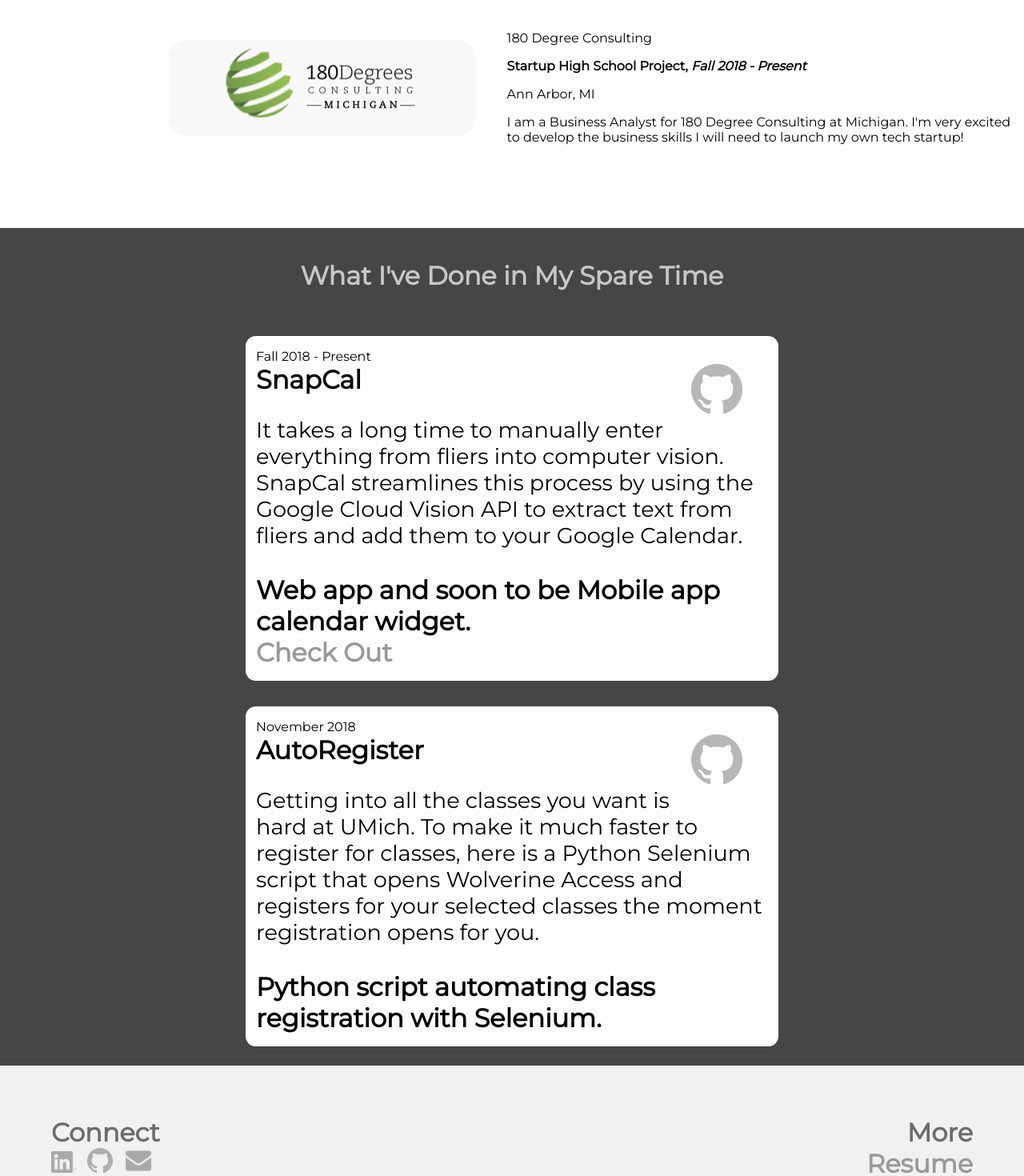
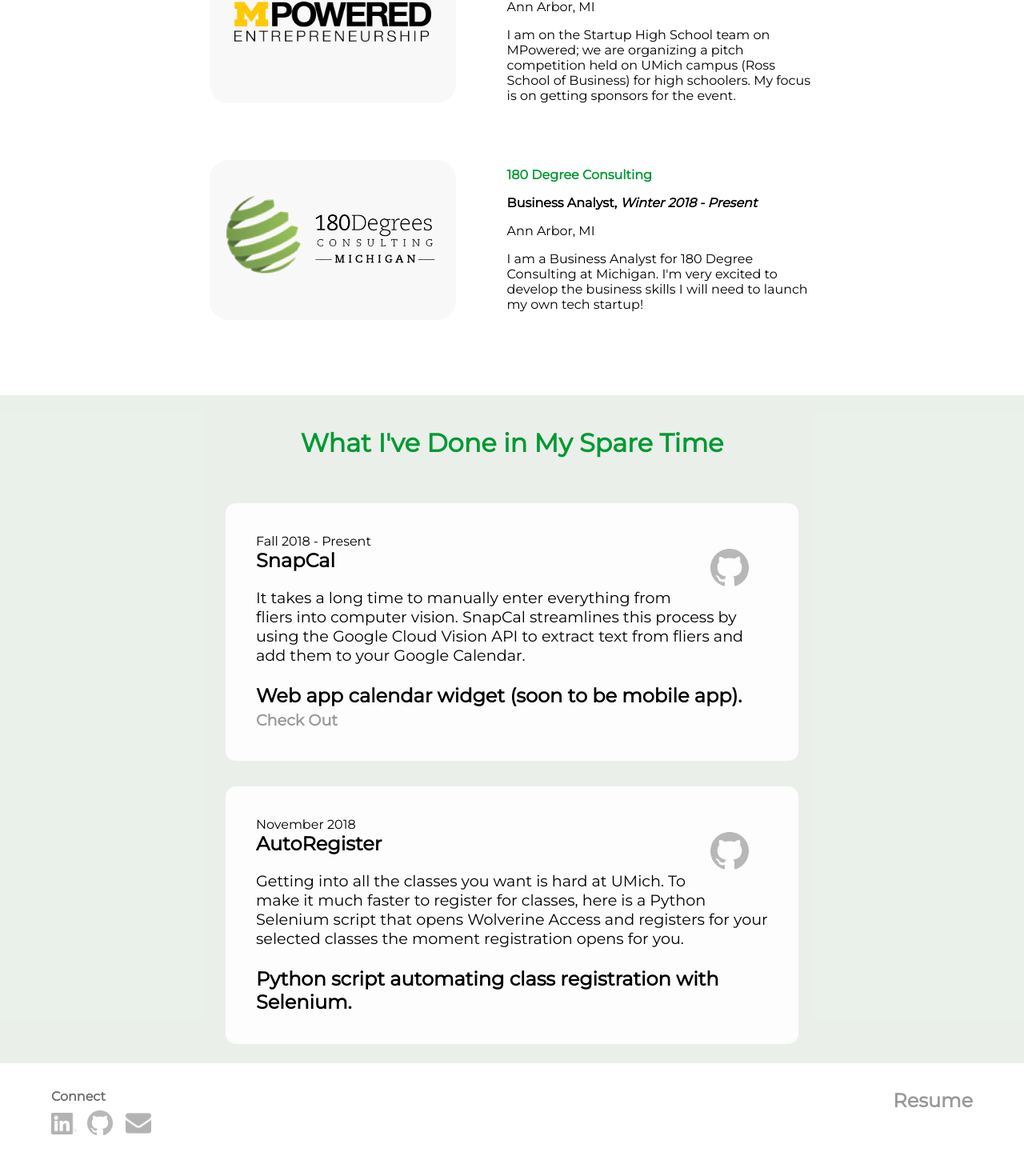
Before and after one commit to rguan72/website2, a React (Create React App) app: page / in a window 1280 px wide. Shown: the part 1774-3244 px from the top of the page at 80% size. Built offline with nearby package versions, Linux system fonts and the light colour scheme.

Commit message:
Revised front end with Karen

```diff
--- a/src/App.css
+++ b/src/App.css
@@ -54,17 +54,25 @@
   margin: auto;
 }
 
+/* .imgbox:hover {
+  filter: opacity(20%);
+} */
+
 .img-background {
   background-color: #f9f8f8;
   border-radius: 3vh;
-  height: 15vh;
-  width: 30vw;
+  height: 25vh;
+  width: 24vw;
   display: flex;
   text-align: center;
 }
 
+.img-background:hover {
+  background-color: #daffd7;
+}
+
 .res-img {
-  width: 65%;
+  width: 90%;
   min-height: 1vh;
   overflow: auto;
 }
@@ -94,10 +102,9 @@
 .text-body {
   text-align: left;
   word-wrap: break-word;
-  max-width: 50%;
-  margin-left: 3vw;
+  max-width: 30vw;
+  margin-left: 5vw;
   position: relative;
-  padding-right: .5vw;
 }
 
 .center {
@@ -108,12 +115,27 @@
   background-color: #f9f9f9;
 }
 
+
+.green {
+  color: #009933;
+}
+
+.gray-green {
+  background-color: #e5ece5cc;
+}
+
+/* Make all greens #009933 */
+
+.underline {
+  text-decoration: underline;
+}
+
 .dark {
-  background-color: rgb(70, 70, 70);
+  background-color: #cccc;
 }
 
 .light-txt {
-  color: rgb(199, 199, 199);
+  color: white;
 }
 
 .card {
@@ -123,16 +145,13 @@
   flex-grow: 1;
   display: inline-block;
   max-width: 50%;
-  padding-top: 2vh;
-  padding-left: 1vw;
-  padding-bottom: 2vh;
-  padding-right: 1vw;
+  padding: 3vw;
   margin-top: 2vh;
   margin-bottom: 2vh;
 }
 
 .proj {
-  font-size: .85em;
+  font-size: 2.4vh;
 }
 
 .extra-bottom {
@@ -150,13 +169,13 @@
   margin-left: auto;
   display: flex;
   max-width: 90%;
-  padding-top: 8vh;
-  padding-bottom: 5vh;
+  padding-top: 4vh;
+  padding-bottom: 3vh;
 
 }
 
 .footer-background {
-  background-color: #f1f1f1;
+  background-color: white;
 }
 
 .left-box {
@@ -206,23 +225,35 @@
   filter: opacity(100%);
 }
 
-.out-link {
+.out-link-1 {
   color: rgb(153, 153, 153);
-  font-size: 2em;
   text-decoration: none;
 }
 
-.out-link:hover {
+.out-link-1:hover {
+  color: #009933;
+}
+
+.out-link-2 {
+  color: rgb(153, 153, 153);
+  text-decoration: none;
+}
+
+.out-link-2:hover {
   color: rgb(0, 0, 0);
 }
 
 .checkout {
-  font-size: 1em;
+  font-size: 2.4vh;
 }
 
 .symbol-container {
   display: inline-block;
   text-align: right;
+}
+
+.connect {
+  margin-bottom: 1vh;
 }
 
 html {
@@ -240,13 +271,17 @@ h1 {
 
 h2 {
   display: block;
-  font-size: 2em;
+  font-size: 4vh;
 }
 
 h3 {
   display: block;
   font-weight: bold;
-  font-size: 2em;
+  font-size: 3vh;
+}
+
+h4 {
+  font-size: 3vh;
 }
 
 p {
@@ -262,6 +297,7 @@ b {
   margin-top: 1em;
   display: block;
   font-weight: 600;
+  font-size: 3vh;
 }
 
 @media only screen and (max-width: 950px) {
@@ -279,14 +315,16 @@ b {
   }
 
   .text-body {
-    max-width: 90%;
+    margin-top: 2vh;
+    max-width: 80vw;
+    margin-left: 0vw;
   }
 
   .img-background {
-    width: 90vw;
+    width: 80vw;
   }
 
   .card {
-    max-width: 90%;
+    max-width: 80%;
   }
 }
--- a/src/App.js
+++ b/src/App.js
@@ -40,9 +40,9 @@ class Work extends Component {
               </div>
             </div>
             <div className="text-body">
-              <p> University of Michigan '22 </p>
+              <p className="green"> <strong> University of Michigan '22 </strong> </p>
               <div className="subtitle">
-                <strong> Computer Science Major, <em> Fall 2018 - Present </em></strong>
+                <strong> Computer Science Major, <em> Fall 2018 - Present </em> </strong>
               </div>
               <div className="item-text">
                 <p> Ann Arbor, MI </p>
@@ -64,13 +64,13 @@ class Work extends Component {
             animateOnce={true}
           >
           <div className="item-container">
-            <div className="img-background">
+            <a href="https://www.solarcar.engin.umich.edu/" target="_blank" rel="noopener noreferrer" className="img-background">
               <div className="imgbox">
                 <img className="res-img" src={solarcar} alt="Solar Car"></img>
               </div>
-            </div>
+            </a>
             <div className="text-body">
-              <p> Software/Strategy Team </p>
+              <p className="green"> <strong> Software/Strategy Team </strong> </p>
               <div className="subtitle">
                 <strong> University of Michigan Solar Car Team, <em> Fall 2018 - Present </em></strong>
               </div>
@@ -90,13 +90,13 @@ class Work extends Component {
             animateOnce={true}
           >
           <div className="item-container">
-            <div className="img-background">
+            <a href="https://mpowered.umich.edu/" target="_blank" rel="noopener noreferrer" className="img-background">
               <div className="imgbox">
                 <img className="mpow" src={mpowered} alt="MPowered"></img>
               </div>
-            </div>
+            </a>
             <div className="text-body">
-              <p> MPowered Entrepreneurship </p>
+              <p className="green"> <strong> MPowered Entrepreneurship </strong> </p>
               <div className="subtitle">
                 <strong> Startup High School Project, <em>Fall 2018 - Present</em></strong>
               </div>
@@ -115,15 +115,15 @@ class Work extends Component {
             animateOnce={true}
           >
           <div className="item-container">
-            <div className="img-background">
+            <a href="https://www.180dcmichigan.com/" target="_blank" rel="noopener noreferrer" className="img-background">
               <div className="imgbox">
                 <img className="res-img" src={one80DC} alt="180 Degree"></img>
               </div>
-            </div>
+            </a>
             <div className="text-body">
-              <p> 180 Degree Consulting </p>
+              <p className="green"> <strong> 180 Degree Consulting </strong> </p>
               <div className="subtitle">
-                <strong> Startup High School Project, <em>Fall 2018 - Present</em></strong>
+                <strong> Business Analyst, <em>Winter 2018 - Present</em></strong>
               </div>
               <div className="item-text">
                 <p> Ann Arbor, MI </p>
@@ -146,8 +146,8 @@ class Work extends Component {
 class Projects extends Component {
   render() {
     return (
-      <div className="dark">
-        <h2 className="centered top-pad top-buffer light-txt">
+      <div className="gray-green">
+        <h2 className="centered top-pad top-buffer green">
           What I've Done in My Spare Time
         </h2>
         <div className="overall-container">
@@ -168,9 +168,9 @@ class Projects extends Component {
                 them to your Google Calendar.
               </p>
               <b>
-                Web app and soon to be Mobile app calendar widget.
+                Web app calendar widget (soon to be mobile app).
               </b>
-              <a href="https://snapcal.richardguan.me/" className="out-link checkout" target="_blank" rel="noopener noreferrer">
+              <a href="https://snapcal.richardguan.me/" className="out-link-1 checkout" target="_blank" rel="noopener noreferrer">
                 Check Out
               </a>
             </h3>
@@ -196,7 +196,6 @@ class Projects extends Component {
               </b>
             </h3>
           </div>
-
         </div>
       </div>
     );
@@ -209,7 +208,9 @@ class Footer extends Component {
       <div className="footer-background">
         <footer className="footer">
           <div className="left-box">
-            <h2> Connect </h2>
+            <div className="connect">
+              <strong>  <small> Connect </small> </strong>
+            </div>
             <div className="symbol-container">
               <a href="https://linkedin.com/in/richard-g-403534124/" target="_blank" rel="noopener noreferrer">
                 <img src={linkedin} alt="" className="linkedin"></img>
@@ -224,10 +225,11 @@ class Footer extends Component {
             </div>
           </div>
           <div className="right-box">
-            <h2> More </h2>
-            <a className="out-link" href={resume} target="_blank" rel="noopener noreferrer">
-              <strong>Resume</strong>
-            </a>
+            <h4>
+              <a className="out-link-2" href={resume} target="_blank" rel="noopener noreferrer">
+                <strong>Resume</strong>
+              </a>
+            </h4>
           </div>
         </footer>
       </div>
```
